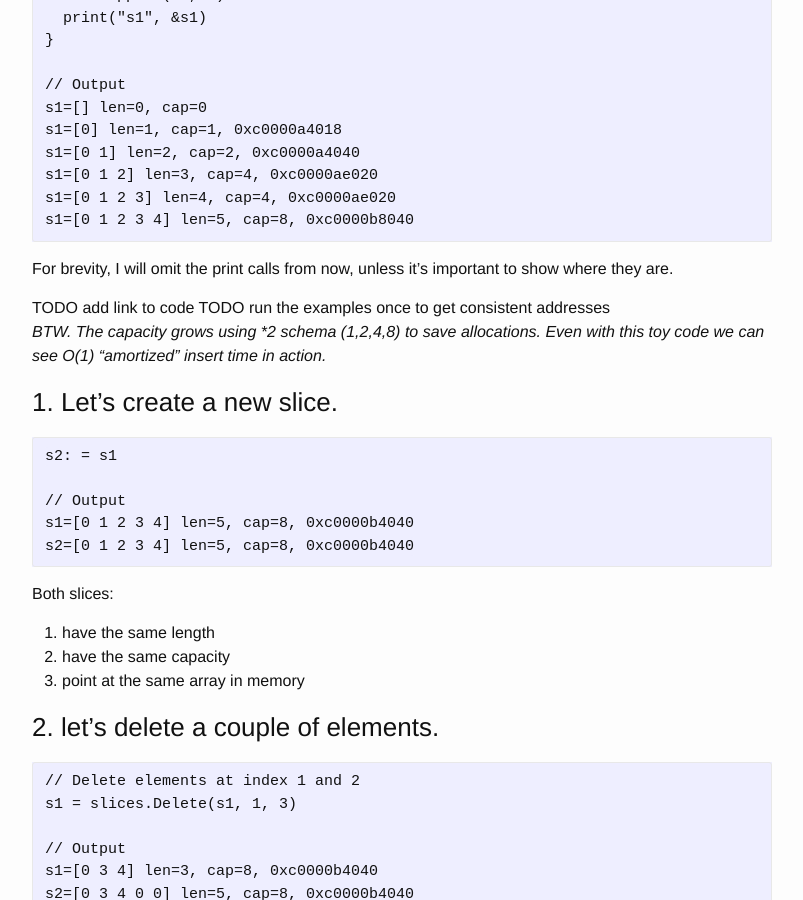
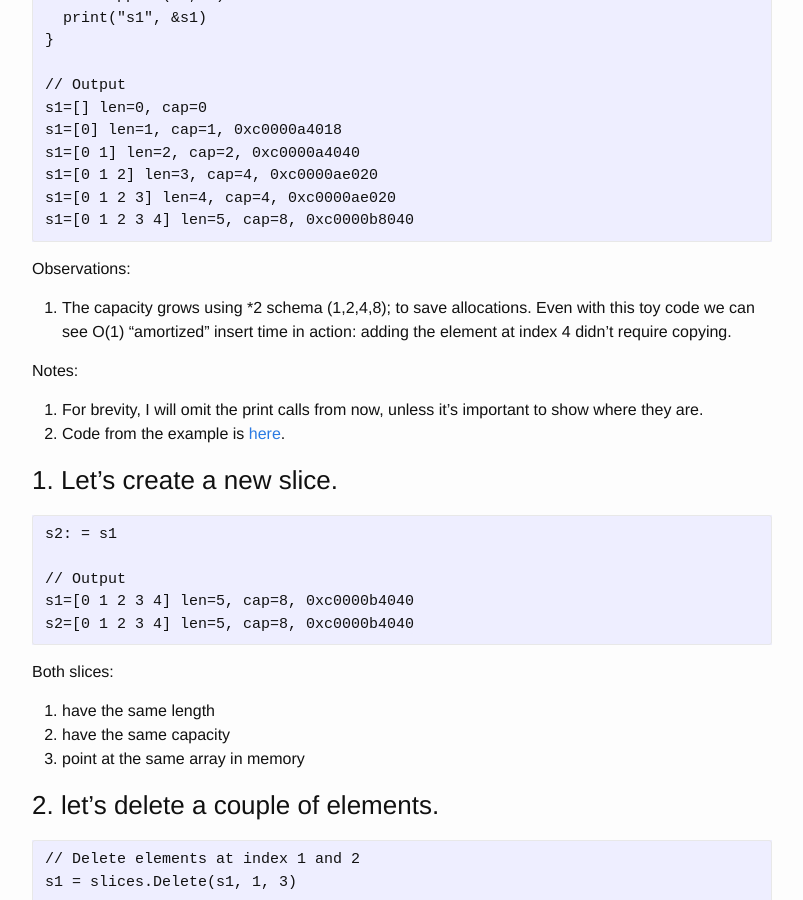
Before and after one commit to badfutures/badfutures.github.io, a Jekyll site: the page built from _posts/2024-08-18-3.GoLangSlices.md, in a window 1280 px wide and 900 px high, scrolled down 3678 px. Shown: the whole window, without its empty margins (238-1041 px from the left). Built offline with Jekyll 4.4.1, drawn with Linux system fonts in a browser that asks for light colours; some of the changed text lies outside the part shown.

Commit message:
Addressed TODOs

````diff
--- a/_posts/2024-08-18-3.GoLangSlices.md
+++ b/_posts/2024-08-18-3.GoLangSlices.md
@@ -157,13 +157,15 @@ s1=[0 1 2] len=3, cap=4, 0xc0000ae020
 s1=[0 1 2 3] len=4, cap=4, 0xc0000ae020
 s1=[0 1 2 3 4] len=5, cap=8, 0xc0000b8040
 ```
-For brevity, I will omit the print calls from now, unless it's important to show where they are.
 
-<blink>TODO add link to code </blink>
+Observations:
+1. The capacity grows using *2 schema (1,2,4,8); to save allocations. Even with this toy code we can see O(1) "amortized" insert time in action: adding the element at index 4 didn't require copying.
 
-<blink>TODO run the examples once to get consistent addresses </blink>
+Notes:
+1. For brevity, I will omit the print calls from now, unless it's important to show where they are.
+1. Code from the example is [here](https://github.com/badfutures/badfutures.github.io/tree/master/code/GoLangSlices).
 
-_BTW. The capacity grows using *2 schema (1,2,4,8) to save allocations. Even with this toy code we can see O(1) "amortized" insert time in action._
+
 
 ### 1. Let's create a new slice.
 
@@ -226,6 +228,7 @@ s2=[10 11 12 0 0] len=5, cap=8, 0xc0000bc040
 s3=[10 11 12] len=3, cap=3, 0xc0000bc040
 ```
 
+
 ### 4. Let's grow s3
 
 ```
@@ -322,4 +325,4 @@ Finally, now I know that when a slice grows beyond its capacity, its data is cop
 # References
 1. [Go Slices: usage and internals](https://go.dev/blog/slices-intro#a-possible-gotcha)
 2. [slices: zero the slice elements discarded by Delete, DeleteFunc, Comp…](https://github.com/golang/go/commit/e21dc702d54e85381a97259db7deec710108279b)
-3. Code: TODO
+3. [Code from the examples](https://github.com/badfutures/badfutures.github.io/tree/master/code/GoLangSlices)
````
Also changed, not shown: other parts of _posts/2024-08-18-3.GoLangSlices.md (+2 -2 lines).
